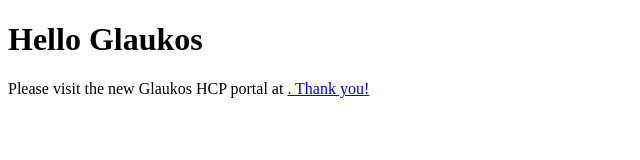
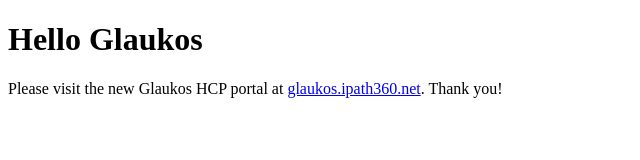
Before and after one commit to mandyhueywilco/ipathTest, a plain HTML site: page index.html in a window 1280 px wide. Shown: the whole page, without its empty margins (0-640 px from the left). Drawn offline with Linux system fonts and the light colour scheme.

Commit message:
Updated link

```diff
--- a/index.html
+++ b/index.html
@@ -11,7 +11,7 @@
 	</h1>
 
   <div>
-    Please visit the new Glaukos HCP portal at <a href="https://glaukos.ipath360.net">. Thank you!
+    Please visit the new Glaukos HCP portal at <a href="https://glaukos.ipath360.net">glaukos.ipath360.net</a>. Thank you!
 	<div>
 
 
```
